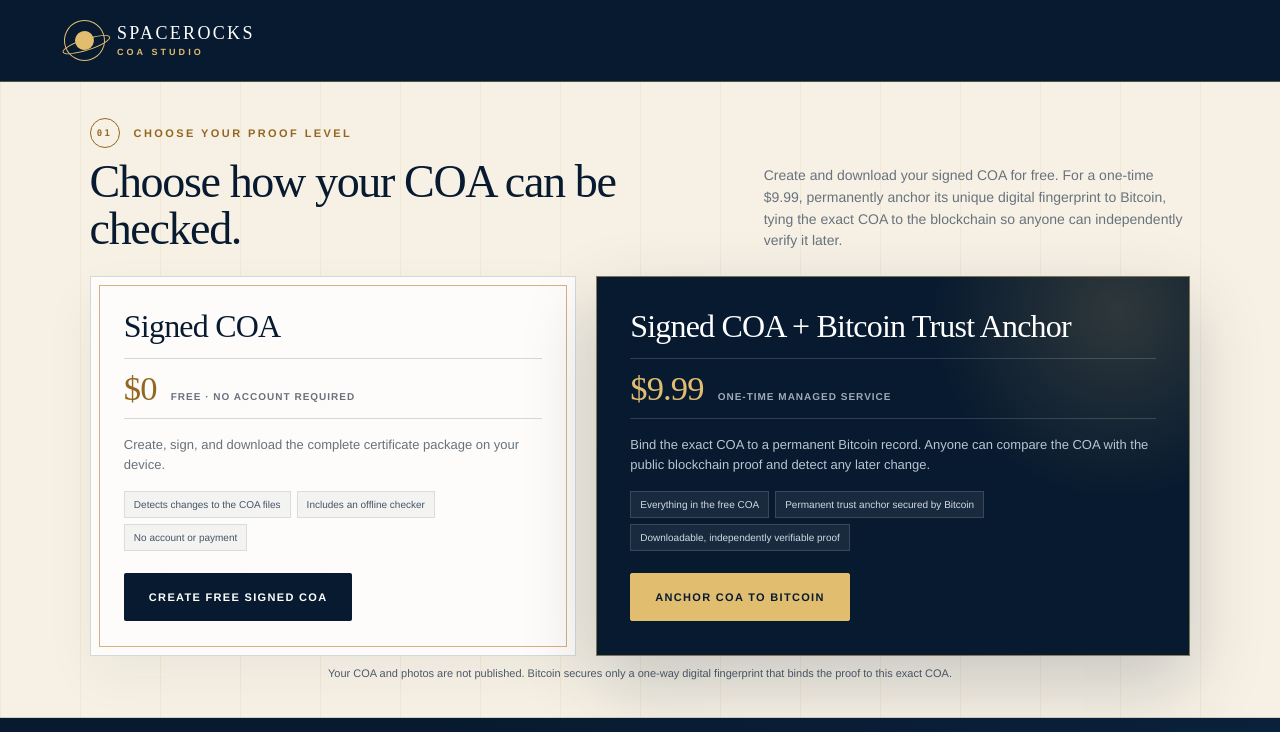
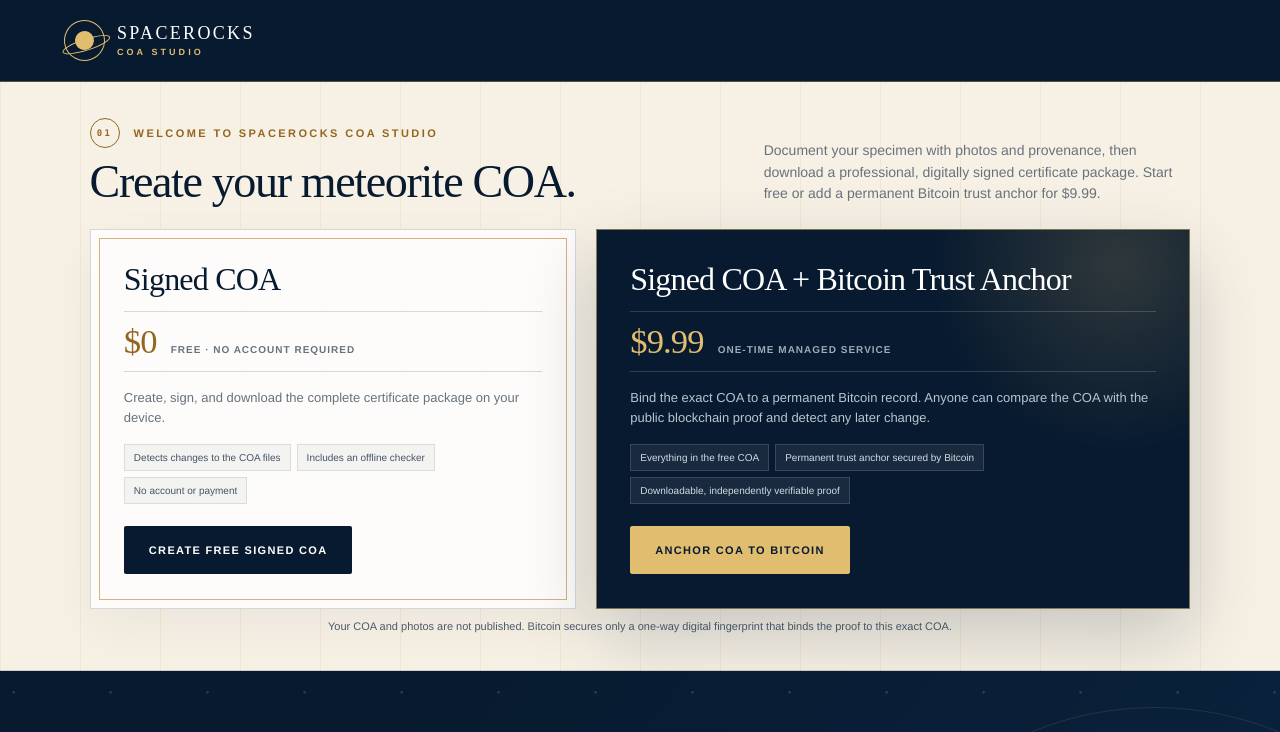
Before and after one commit to rayborg/spacerocks-coa, a React (Vite) app: page / in a window 1280 px wide. Shown: the top 732 px of the page. Built offline with nearby package versions, Linux system fonts and the light colour scheme; no server answers.

Commit message:
Welcome users to COA creation

```diff
--- a/src/App.tsx
+++ b/src/App.tsx
@@ -784,9 +784,9 @@
         {timestampServiceConfig ? (
           <section className="service-options" id="coa-options" aria-labelledby="coa-options-heading">
             <div className="service-options__intro">
-              <p className="eyebrow eyebrow--dark"><span>01</span> Choose your proof level</p>
-              <h2 id="coa-options-heading">Choose how your COA can be checked.</h2>
-              <p>Create and download your signed COA for free. For a one-time $9.99, permanently anchor its unique digital fingerprint to Bitcoin, tying the exact COA to the blockchain so anyone can independently verify it later.</p>
+              <p className="eyebrow eyebrow--dark"><span>01</span> Welcome to Spacerocks COA Studio</p>
+              <h2 id="coa-options-heading">Create your meteorite COA.</h2>
+              <p>Document your specimen with photos and provenance, then download a professional, digitally signed certificate package. Start free or add a permanent Bitcoin trust anchor for $9.99.</p>
             </div>
             <div className="service-options__grid">
               <article className={`service-option${selectedService === "free" ? " service-option--selected" : ""}`}>
```
Also changed, not shown: 1 other file (tests, documents, lock files or other folders).
